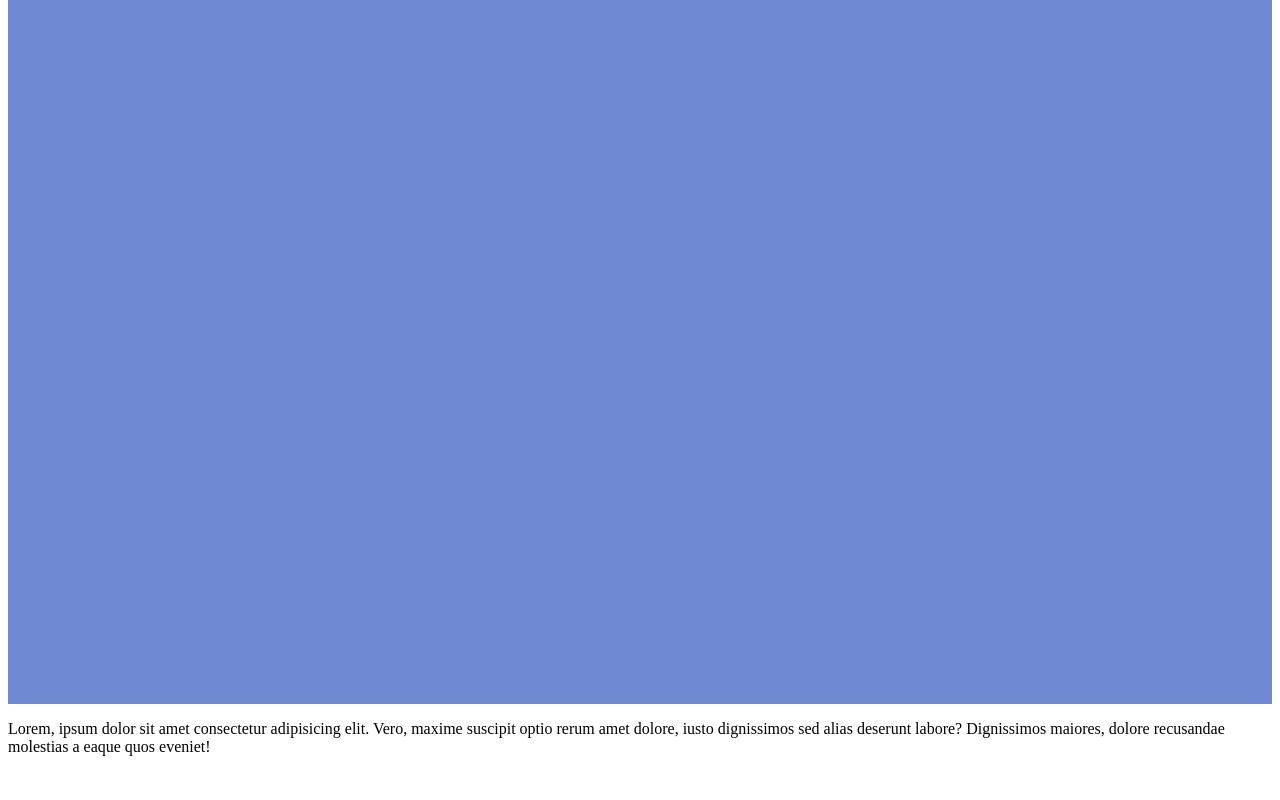
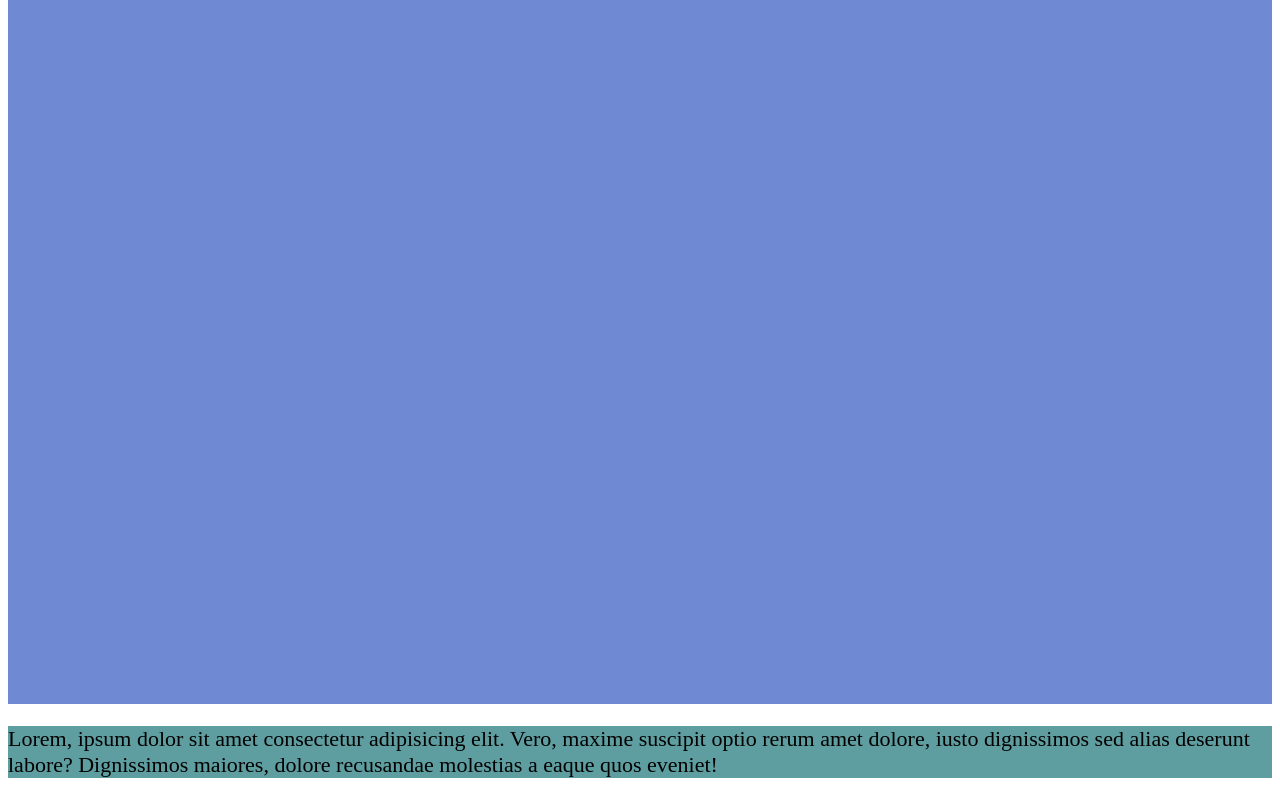
Before and after one commit to kiransverve/i_testing_repo, a plain HTML site: page l/index2.html in a window 1280 px wide. Shown: the part 904-1704 px from the top of the page. Before the commit the page ends 1676 px from the top, so only its background shows below. Drawn offline with Linux system fonts and the light colour scheme.

Commit message:
para css

```diff
--- a/l/style.css
+++ b/l/style.css
@@ -1,2 +1,4 @@
 .abs{width: 100%;height: 100vh;background-color: cadetblue;}
 .def{width: 100%;height: 100vh;background-color: rgb(111, 137, 210);}
+
+p{font-size: 22px;background-color: cadetblue;}
```
